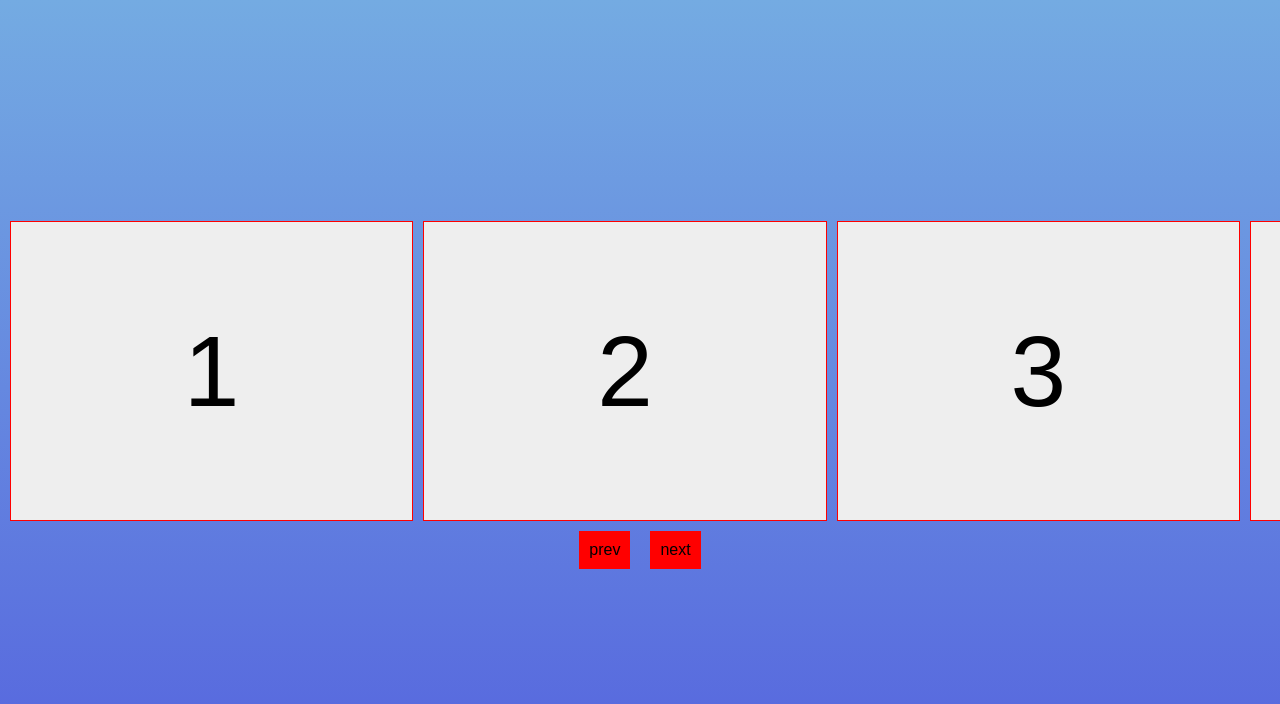
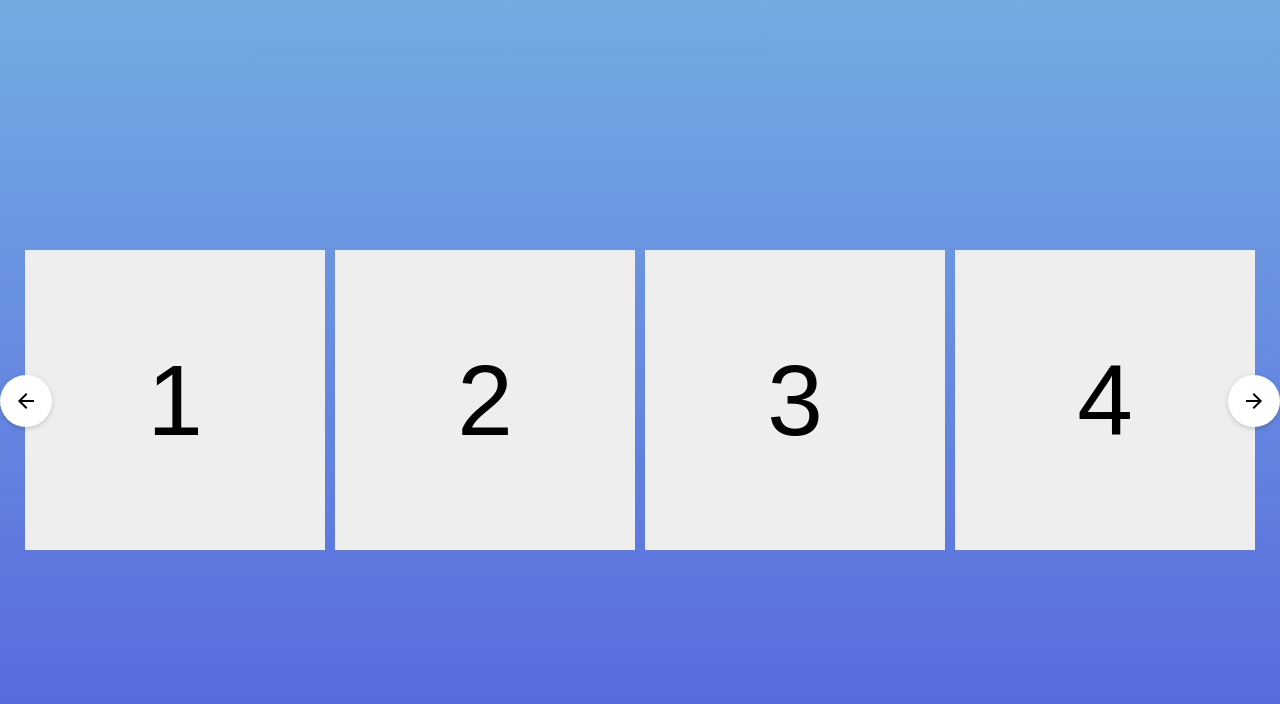
Before and after one commit to levytskyy/carousel, a website: page src/index.html in a window 1280 px wide. Drawn offline with Linux system fonts and the light colour scheme; files that its build step writes are made by us from their sources.

Commit message:
fix slider

```diff
--- a/gulpfile.js
+++ b/gulpfile.js
@@ -61,7 +61,7 @@ gulp.task('run', function() {
             livereload: false,
             open: true,
             port : 8000,
-            host : '192.168.1.147',
+            host : 'localhost',
         }));
 });
 
--- a/src/index.html
+++ b/src/index.html
@@ -24,9 +24,11 @@
         <div>9</div>
         <div>10</div>
     </div>
-    <div class="carousel__nav">
-        <div class="carousel__nav-item carousel__nav-prev">prev</div>
-        <div class="carousel__nav-item carousel__nav-next">next</div>
+    <div class="carousel__nav-item carousel__nav-prev">
+        <svg viewBox="0 0 24 24" id="icons_arrow-left" width="100%" height="100%"><path fill-rule="evenodd" d="M20 11H7.824l5.583-5.583-1.414-1.414L3.996 12l7.997 7.997 1.414-1.414L7.824 13H20z"></path></svg>
+    </div>
+    <div class="carousel__nav-item carousel__nav-next">
+        <svg viewBox="0 0 24 24" id="icons_arrow-right" width="100%" height="100%"><path fill-rule="evenodd" d="M4 13h12.176l-5.583 5.583 1.414 1.414L20.004 12l-7.997-7.997-1.414 1.414L16.176 11H4z"></path></svg>
     </div>
 </div>
 
--- a/src/js/script.js
+++ b/src/js/script.js
@@ -1,10 +1,10 @@
-let slider = new Slider({
+/*let slider = new Slider({
     el: '.slides',
     items: 3,
-    offsetRight: 10,
+    offsetRight: 60,
     prev: '.carousel__nav-prev',
     next: '.carousel__nav-next',
-});
+});*/
 
 function Slider(levit) {
     const windowWidth = window.innerWidth || document.documentElement.clientWidth || document.getElementsByTagName('body')[0].clientWidth;
--- a/src/sass/style.scss
+++ b/src/sass/style.scss
@@ -14,10 +14,13 @@ body {
 }
 
 .slider {
+  position: relative;
   width:  100%;
   text-align: center;
   overflow: hidden;
-
+  margin: auto;
+  //max-width: 800px;
+  padding: 0 25px;
 }
 
 .slides {
@@ -30,10 +33,10 @@ body {
   -ms-overflow-style: none;
   scrollbar-width: none;
   //scroll-snap-type: x mandatory;
-  &::-webkit-scrollbar {
-    display: none;
-    width: 0;
-  }
+}
+.slides::-webkit-scrollbar {
+  display: none;
+  width: 0;
 }
 .slides::-webkit-scrollbar {
   width: 10px;
@@ -54,8 +57,7 @@ body {
   //border-radius: 10px;
   background: #eee;
   position: relative;
-  border: 1px solid red;
-  margin: 0 0 0 10px;
+  margin: 0 10px 0 0;
   display: flex;
   justify-content: center;
   align-items: center;
@@ -63,15 +65,34 @@ body {
   box-sizing: border-box;
 }
 
-.carousel__nav{
-  width: 100%;
+
+.carousel__nav-item{
+  position: absolute;
+  top:50%;
+  margin-top: -25px;
+  -webkit-appearance: none;
+  border: 0;
+  border-radius: 50%;
+  padding: 0;
+  width: 52px;
+  height: 52px;
+  line-height: 52px;
+  background-color: #fff;
+  box-shadow: 0 1px 8px rgba(0,0,0,.06), 0 2px 4px rgba(0,0,0,.12);
   display: flex;
+  align-items: center;
   justify-content: center;
-  align-items: center;
+  cursor: pointer;
+  svg{
+    display: inline-block;
+    position: relative;
+    width: 24px;
+    height: 24px;
+  }
 }
-.carousel__nav-item{
-  background: red;
-  padding: 10px;
-  margin: 10px;
-  cursor: pointer;
+.carousel__nav-prev{
+  left: 0;
 }
+.carousel__nav-next{
+  right: 0;
+}
```
Also changed, not shown: dist/bundle.script.js, dist/bundle.style.css, dist/index.html.
